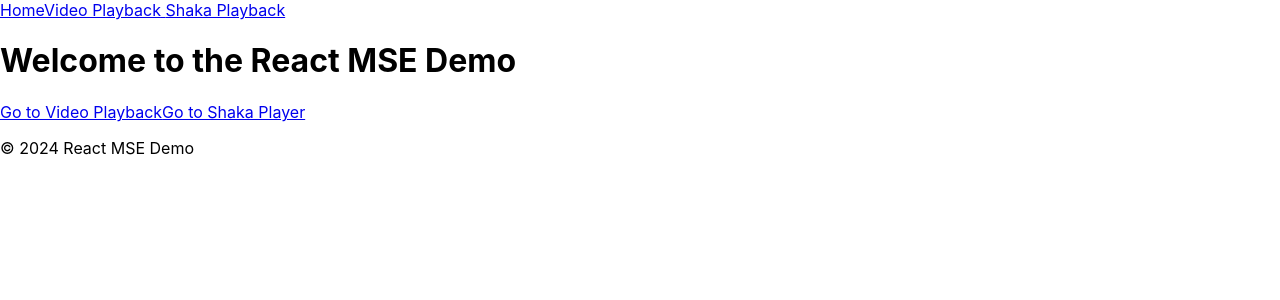
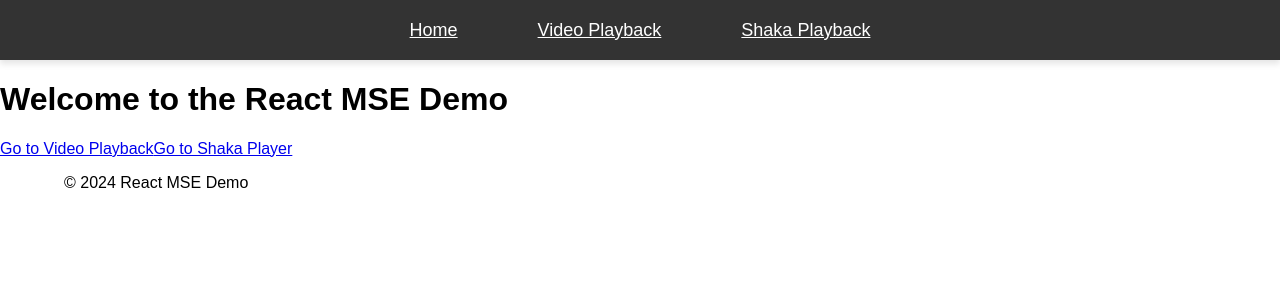
Before and after one commit to ItsManishShaw/react-mse-demo, a React (Create React App) app: page / in a window 1280 px wide. Shown: the top 300 px of the page. Built offline with nearby package versions, Linux system fonts and the light colour scheme.

Commit message:
Changes to Navbar and ShakaPlayer UI

```diff
--- a/src/App.css
+++ b/src/App.css
@@ -1,3 +1,33 @@
+body {
+  margin: 0;
+  font-family: Arial, sans-serif;
+}
+
+.navbar {
+  display: flex;
+  justify-content: center;
+  align-items: center;
+  background-color: #333;
+  height: 60px;
+  box-shadow: 0 4px 6px rgba(0, 0, 0, 0.1);
+}
+
+.nav-item {
+  color: white;
+  margin: 0 20px;
+  font-size: 18px;
+  font-weight: 500;
+  padding: 10px 20px;
+  transition: background-color 0.3s, color 0.3s;
+}
+
+.nav-item:hover {
+  background-color: #555;
+  border-radius: 5px;
+  color: #fff;
+  cursor: pointer;
+}
+
 .video-container {
   position: relative;
   width: 100%;
@@ -9,3 +39,14 @@ video {
   height: 100%;
   background-color: black;
 }
+
+.footer {
+  width: 100%;
+  background-color: #fff;
+  position: relative;
+  bottom: 0;
+}
+
+.footer-text {
+  padding-left: 5%;
+}
--- a/src/components/Footer.js
+++ b/src/components/Footer.js
@@ -1,9 +1,9 @@
-import React from 'react';
+import React from "react";
 
- const Footer = () => {
+const Footer = () => {
   return (
-    <footer>
-      <p>&copy; 2024 React MSE Demo</p>
+    <footer className="footer">
+      <p className="footer-text">&copy; 2024 React MSE Demo</p>
     </footer>
   );
 };
--- a/src/components/ShakaPlayback.js
+++ b/src/components/ShakaPlayback.js
@@ -10,8 +10,8 @@ function ShakaPlayback() {
       style={{
         display: "flex",
         justifyContent: "center",
-        alignItems: "center",
-        height: "100vh",
+        //     alignItems: "center",
+        //     height: "100vh",
       }}
     >
       <div style={{ width: "80%", height: "80%" }}>
--- a/src/components/ShakaPlayer.js
+++ b/src/components/ShakaPlayer.js
@@ -15,17 +15,7 @@ const ShakaPlayer = ({ src }) => {
     const controls = ui.getControls();
 
     const controlsConfig = {
-      controlPanelElements: [
-        "play_pause",
-        "rewind",
-        "fast_forward",
-        "spacer",
-        "time_and_duration",
-        "mute",
-        "volume",
-        "quality",
-        "fullscreen",
-      ],
+      controlPanelElements: ["play_pause", "fullscreen"],
     };
 
     ui.configure(controlsConfig);
```
